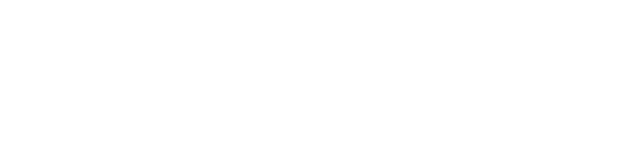
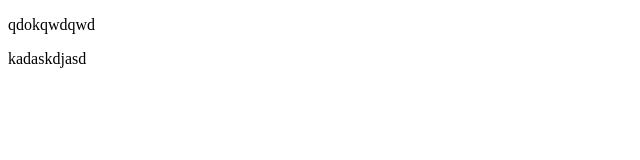
Before and after one commit to Knnapa/Pruebaramas, a plain HTML site: page index.html in a window 1280 px wide. Shown: the whole page, without its empty margins (0-640 px from the left). Drawn offline with Linux system fonts and the light colour scheme.

Commit message:
Prueba karen2

```diff
--- a/index.html
+++ b/index.html
@@ -6,6 +6,7 @@
     <title>Document</title>
 </head>
 <body>
-
+    <p>qdokqwdqwd</p>
+    <p>kadaskdjasd</p>
 </body>
 </html>
```
